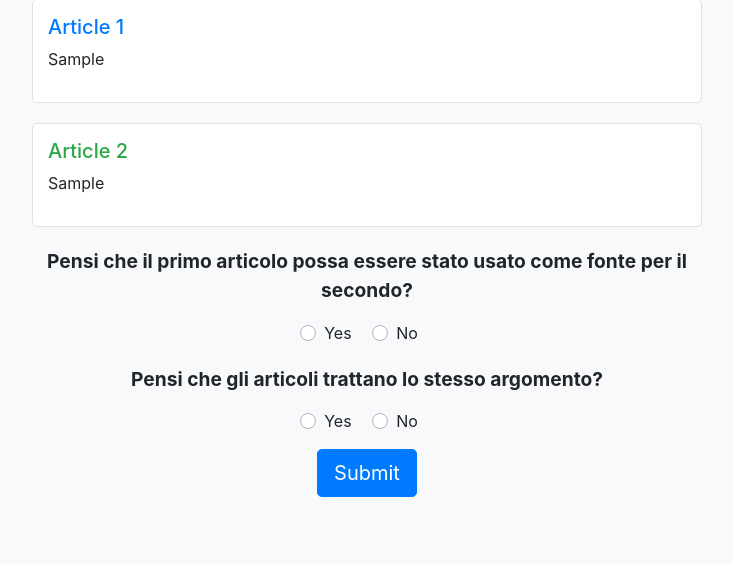
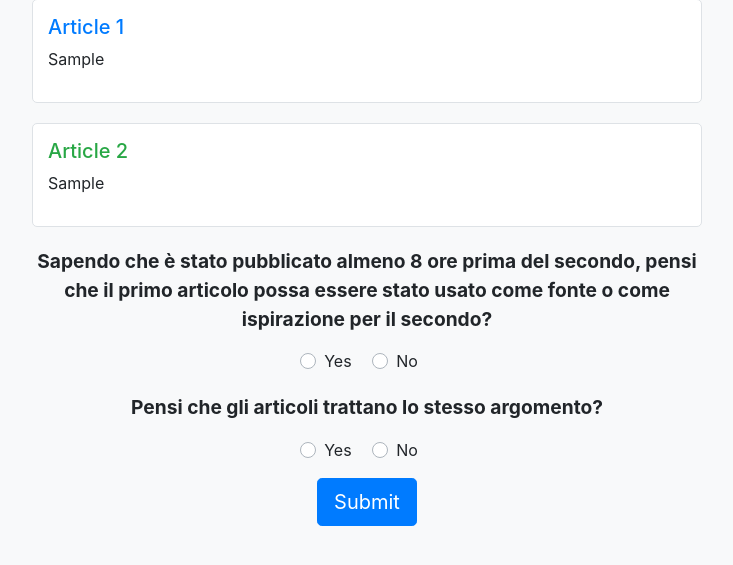
Before and after one commit to MatiasSalaris/surveyNewsAnalysis, a Flask app: template templates/survey.html in a window 1280 px wide. Shown: the part 113-678 px from the top of the page, without its empty margins (273-1006 px from the left). Run offline with Flask 3, Linux system fonts and the light colour scheme; the template is opened without the code that fills it: most values are stand-ins (such as "Sample title", 1, 10 or a date in 2020); some libraries are stand-ins or nearby versions.

Commit message:
Update survey.html

```diff
--- a/templates/survey.html
+++ b/templates/survey.html
@@ -49,7 +49,7 @@
             <input type="hidden" name="index" value="{{ index }}">
             <!-- First Question -->
 <div class="form-group">
-    <p class="question">Pensi che il primo articolo possa essere stato usato come fonte per il secondo?</p>
+    <p class="question">Sapendo che è stato pubblicato almeno 8 ore prima del secondo, pensi che il primo articolo possa essere stato usato come fonte o come ispirazione per il secondo?</p>
     <div class="custom-control custom-radio custom-control-inline">
         <input type="radio" id="sourceYes" name="response_source" value="True" class="custom-control-input" required>
         <label class="custom-control-label" for="sourceYes">Yes</label>
```
